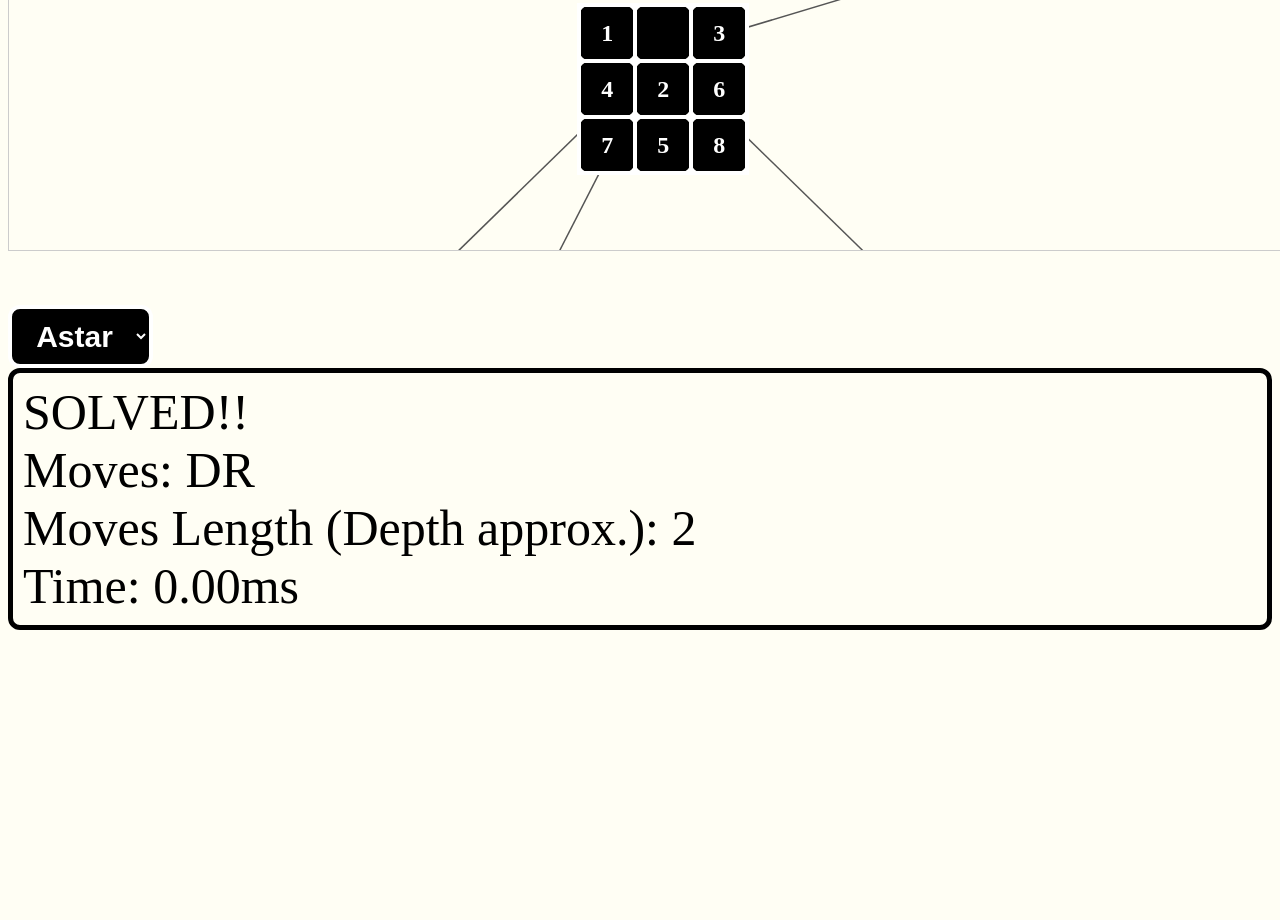
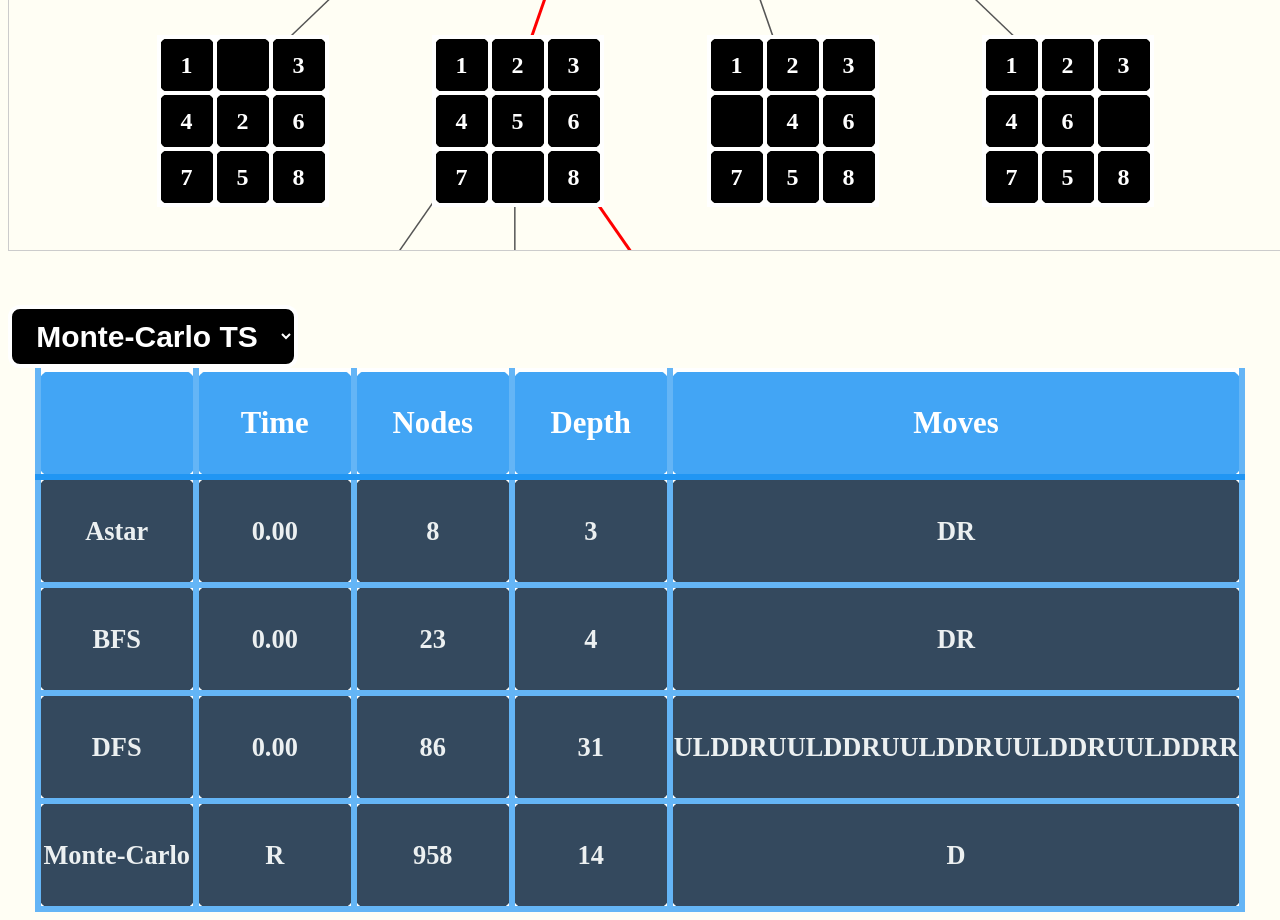
Before and after one commit to AbhiKandS/8puzzle-d3-graph, a plain HTML site: page index.html in a window 1280 px wide. Shown: the part 379-1299 px from the top of the page. Before the commit the page ends 1017 px from the top, so only its background shows below. Drawn offline with Linux system fonts and the light colour scheme.

Commit message:
add mcts

```diff
--- /dev/null
+++ b/fillTable.js
@@ -0,0 +1,81 @@
+import { Astar, bfs , dfs} from "./searchAlgorithms.js";
+import { MCTS } from "./mcts.js";
+import { FINAL, BLANK, PuzzleState } from "./puzzle_state.js";
+import renderTree from "./renderTree.js";
+
+export function fillTable(state) {
+    let table = document.querySelector('#table-body');
+
+    state.children = [];
+    let res = Astar(state);
+    let root = d3.hierarchy(state);
+    let maxDepth = root.height + 1;
+    let numNodes = root.descendants().length;
+
+    console.log(table);
+
+    table.innerHTML += `
+            <tr>
+                <td>Astar</td>
+                <td>${res[1]}</td>
+                <td>${numNodes}</td>
+                <td>${maxDepth}</td>
+                <td>${res[0]}</td>
+            </tr>
+    `
+
+    state.children = [];
+    res = bfs(state);
+    root = d3.hierarchy(state);
+    maxDepth = root.height + 1;
+    numNodes = root.descendants().length;
+
+    console.log(table);
+
+    table.innerHTML += `
+            <tr>
+                <td>BFS</td>
+                <td>${res[1]}</td>
+                <td>${numNodes}</td>
+                <td>${maxDepth}</td>
+                <td>${res[0]}</td>
+            </tr>
+    `
+
+    state.children = [];
+    res = dfs(state);
+    root = d3.hierarchy(state);
+    maxDepth = root.height + 1;
+    numNodes = root.descendants().length;
+
+    console.log(table);
+
+    table.innerHTML += `
+            <tr>
+                <td>DFS</td>
+                <td>${res[1]}</td>
+                <td>${numNodes}</td>
+                <td>${maxDepth}</td>
+                <td>${res[0]}</td>
+            </tr>
+    `
+
+    state.children = [];
+    res = MCTS(state);
+    root = d3.hierarchy(state);
+    maxDepth = root.height + 1;
+    numNodes = root.descendants().length;
+
+    console.log(table);
+
+    table.innerHTML += `
+            <tr>
+                <td>Monte-Carlo</td>
+                <td>${res[1]}</td>
+                <td>${numNodes}</td>
+                <td>${maxDepth}</td>
+                <td>${res[0]}</td>
+            </tr>
+    `
+
+}
--- a/index.html
+++ b/index.html
@@ -110,6 +110,53 @@
             /* Make dropdown arrow visible for IE */
         }
 
+
+        /* Styles for cells within the table with id="table" */
+        #table td {
+            /* Approximately 10 times larger, plus 10% increase */
+            width: 150px;
+            height: 100px;
+            /* Adjust height for potentially more content */
+            border: 6px solid #64b5f6;
+            /* Material Blue 300 border for cells */
+            background-color: #34495e;
+            /* Slightly lighter dark background for cells */
+            text-align: center;
+            vertical-align: middle;
+            /* Increased font size by 10% */
+            font-size: 26.4px;
+            font-weight: bold;
+            color: #ecf0f1;
+            /* Light text color */
+            border-radius: 15px;
+            /* Rounded corners for cells */
+            transition: background-color 0.3s ease, transform 0.2s ease;
+            /* Smooth transition */
+            cursor: pointer;
+            /* Indicate interactivity if applicable */
+        }
+
+        /* Style for the table header cells */
+        #table thead td {
+            background-color: #42a5f5;
+            /* Material Blue 400 background for header */
+            color: #ffffff;
+            /* White text for header */
+            /* Increased font size by 10% */
+            font-size: 30.8px;
+            font-weight: bold;
+            border-bottom: 6px solid #2196f3;
+            /* Material Blue 500 bottom border */
+            border-top: none;
+            /* Remove top border for header cells */
+        }
+
+        /* Hover effect for cells */
+        #table td:hover {
+            background-color: #416988;
+            /* Darker on hover */
+            transform: scale(1.02);
+            /* Slightly enlarge on hover */
         }
     </style>
 
@@ -117,9 +164,9 @@
 
 <body>
     <!-- <div id="tree-container" class="scroll-wrapper">
-            <ul id="root">
-            </ul>
-        </div> -->
+                <ul id="root">
+                </ul>
+            </div> -->
 
 
     <div class="scroll-wrapper">
@@ -132,11 +179,23 @@
 
     <select id="myDropdown">
         <option value="Astar" selected>Astar</option>
+        <option value="MCST" selected>Monte-Carlo TS</option>
         <option value="bfs">bfs</option>
         <option value="dfs">dfs</option>
     </select>
 
-    <div id="solved-state"></div>
+    <!-- <div id="solved-state"></div> -->
+    <table id="table">
+        <thead>
+            <td></td>
+            <td>Time</td>
+            <td>Nodes</td>
+            <td>Depth</td>
+            <td>Moves</td>
+        </thead>
+        <tbody id="table-body">
+        </tbody>
+    </table>
 
     <script type="module" src="./main.js"></script>
 </body>
--- a/main.js
+++ b/main.js
@@ -1,6 +1,8 @@
 import { Astar, bfs , dfs} from "./searchAlgorithms.js";
+import { MCTS } from "./mcts.js";
 import { FINAL, BLANK, PuzzleState } from "./puzzle_state.js";
 import renderTree from "./renderTree.js";
+import { fillTable } from "./fillTable.js";
 
 let newstate = new PuzzleState(
     [['1', '2', '3'],
@@ -17,7 +19,8 @@ dropdown.addEventListener("change", (event) => {
     const algoMap = {
         "Astar": Astar,
         "bfs": bfs,
-        "dfs": dfs
+        "dfs": dfs,
+        "MCST" : MCTS
     };
     const searchAlgo = algoMap[event.target.value]
 
@@ -34,5 +37,7 @@ dropdown.addEventListener("change", (event) => {
 
 if (solveStateElement)
     solveStateElement.innerHTML = `Solving...`;
-const path = bfs(newstate);
+const path = Astar(newstate)[0];
 renderTree(newstate, path)
+
+fillTable(newstate);
--- /dev/null
+++ b/mcts.js
@@ -0,0 +1,300 @@
+import {PuzzleState, FINAL, BLANK, MOVES} from "./puzzle_state.js"; // Ensure MOVES and BLANK are exported from puzzle_state.js
+
+// --- Helper functions for Monte Carlo Tree Search (MCTS) ---
+
+/**
+ * Calculates the Upper Confidence Bound 1 applied to trees (UCT) value for a child node.
+ * UCT is used to balance exploration of less visited nodes and exploitation of nodes
+ * that have shown good results in simulations.
+ *
+ * UCT = (winScore / visitCount) + explorationParameter * sqrt(ln(parentNode.visitCount) / visitCount)
+ *
+ * @param {PuzzleState} parentNode The parent node.
+ * @param {PuzzleState} childNode The child node.
+ * @param {number} explorationParameter A parameter to tune the balance between exploration and exploitation (commonly sqrt(2)).
+ * @returns {number} The UCT value for the child node. Returns Infinity if the child has not been visited to prioritize exploration.
+ */
+function calculateUCT(parentNode, childNode, explorationParameter = 1.4) {
+    // Prioritize unvisited nodes
+    if (childNode.visitCount === 0) {
+        return Infinity;
+    }
+    // Win rate: proportion of rollouts from this node that reached the goal.
+    const winRate = childNode.winScore / childNode.visitCount;
+    // Exploration term: encourages visiting nodes with fewer visits relative to their parent.
+    const explorationTerm = explorationParameter * Math.sqrt(Math.log(parentNode.visitCount) / childNode.visitCount);
+    return winRate + explorationTerm;
+}
+
+/**
+ * Selects the best child node to explore from the current node based on the UCT policy.
+ * Assumes the children of the node have already been generated (expanded).
+ *
+ * @param {PuzzleState} node The current node.
+ * @param {number} explorationParameter The exploration parameter for the UCT calculation.
+ * @returns {PuzzleState | null} The selected child node, or null if no children exist or can be selected.
+ */
+function selectMCTSNode(node, explorationParameter) {
+    let bestChild = null;
+    let bestUctValue = -Infinity;
+
+    // Ensure children have MCTS properties initialized
+     for (const child of node.children) {
+          if (child.visitCount === undefined) child.visitCount = 0;
+          if (child.winScore === undefined) child.winScore = 0;
+     }
+
+    for (const child of node.children) {
+        const uctValue = calculateUCT(node, child, explorationParameter);
+        if (uctValue > bestUctValue) {
+            bestUctValue = uctValue;
+            bestChild = child;
+        }
+    }
+    return bestChild;
+}
+
+/**
+ * Performs a random rollout (simulation) from a given puzzle state until a terminal state
+ * is reached (goal state) or a maximum depth is exceeded.
+ *
+ * @param {PuzzleState} state The state to start the rollout from.
+ * @param {number} maxDepth The maximum number of random moves in the rollout to prevent infinite loops.
+ * @returns {boolean} True if the goal state was reached during the rollout, false otherwise.
+ */
+function performRollout(state, maxDepth = 500) {
+    // Create a deep copy of the state grid to simulate on without modifying the original tree node
+    let currentGrid = structuredClone(state.grid);
+    let [holeRow, holeCol] = [state.holeRow, state.holeCol];
+
+    let depth = 0;
+    const movesList = Object.keys(MOVES);
+    const isValid = (r, c) => r >= 0 && r < 3 && c >= 0 && c < 3; // Assuming 3x3 grid for 8-puzzle
+
+    while (depth < maxDepth) {
+        // Check if the current state in the simulation is the goal state
+        let isGoalStateSimulation = true;
+        for(let i = 0; i < FINAL.length; i++) {
+            for (let j = 0; j < FINAL[i].length; j++) {
+                if (currentGrid[i][j] !== FINAL[i][j]) {
+                    isGoalStateSimulation = false;
+                    break;
+                }
+            }
+            if (!isGoalStateSimulation) break;
+        }
+
+        if (isGoalStateSimulation) {
+            return true; // Goal reached in simulation
+        }
+
+        // Get possible moves from the current simulation state
+        const possibleMoves = [];
+        if (isValid(holeRow - 1, holeCol)) possibleMoves.push('U');
+        if (isValid(holeRow + 1, holeCol)) possibleMoves.push('D');
+        if (isValid(holeRow, holeCol - 1)) possibleMoves.push('L');
+        if (isValid(holeRow, holeCol + 1)) possibleMoves.push('R');
+
+        // If no moves are possible (should only happen at goal or in a blocked state), break
+        if (possibleMoves.length === 0) break;
+
+        // Choose a random valid move
+        const randomMove = possibleMoves[Math.floor(Math.random() * possibleMoves.length)];
+
+        // Apply the random move to the simulation grid
+        const [dr, dc] = MOVES[randomMove];
+        const newRow = holeRow + dr;
+        const newCol = holeCol + dc;
+
+        // Swap blank and the tile
+        currentGrid[holeRow][holeCol] = currentGrid[newRow][newCol];
+        currentGrid[newRow][newCol] = BLANK;
+
+        // Update hole position for the simulation
+        holeRow = newRow;
+        holeCol = newCol;
+
+        depth++;
+    }
+
+    // Check goal state one last time after the loop in case maxDepth was reached just before solving
+     let isGoalStateSimulation = true;
+     for(let i = 0; i < FINAL.length; i++) {
+         for (let j = 0; j < FINAL[i].length; j++) {
+             if (currentGrid[i][j] !== FINAL[i][j]) {
+                 isGoalStateSimulation = false;
+                 break;
+             }
+         }
+         if (!isGoalStateSimulation) break;
+     }
+     return isGoalStateSimulation;
+}
+
+/**
+ * Backpropagates the result of a rollout up the tree from the node where the rollout started
+ * to the root. Updates visit counts and win scores along the path.
+ *
+ * @param {PuzzleState[]} nodesInPath An array of nodes visited during the selection and expansion phases of the MCTS iteration, from root to the rollout start node.
+ * @param {boolean} rolloutResult True if the rollout reached the goal state, false otherwise.
+ */
+function backpropagate(nodesInPath, rolloutResult) {
+    for (const node of nodesInPath) {
+        node.visitCount++;
+        if (rolloutResult) {
+            node.winScore++; // Increment win score if the rollout was successful (reached the goal)
+        }
+    }
+}
+
+/**
+ * Solves the 8-puzzle problem using an iterative Monte Carlo Tree Search (MCTS) approach.
+ * At each step of the main search, MCTS simulations are run from the current state to determine
+ * the best next move. The process repeats until the goal state is reached or a limit is hit.
+ *
+ * @param {PuzzleState} initialState The starting puzzle state.
+ * @param {number} numMCTSIterations The number of MCTS simulation iterations to run at each step of the main search. More iterations improve decision making but take longer.
+ * @param {number} explorationParameter The exploration parameter (C) for the UCT calculation. Controls the balance between exploration and exploitation in MCTS.
+ * @param {number} maxRolloutDepth The maximum depth for random rollouts during the simulation phase of MCTS. Prevents infinite rollouts.
+ * @param {number} maxSearchSteps The maximum number of moves in the overall search path. Prevents infinite loops in the main search.
+ * @returns {string | boolean} The sequence of moves ('U', 'D', 'L', 'R') as a string to reach the goal, or false if a solution is not found within the limits.
+ */
+export function MCTS(initialState, numMCTSIterations = 10000, explorationParameter = 1.4, maxRolloutDepth = 500, maxSearchSteps = 100) {
+    const start = performance.now('MCTS');
+    let currentState = initialState;
+    let path = "";
+    const visitedStates = new Set(); // Tracks visited *grid configurations* in the overall search path
+
+    // Ensure the initial state node has MCTS statistics properties
+    if (currentState.visitCount === undefined) currentState.visitCount = 0;
+    if (currentState.winScore === undefined) currentState.winScore = 0;
+
+    // Main search loop: Repeat MCTS at each step to find the best next move until the goal is reached.
+    for (let step = 0; step < maxSearchSteps && !currentState.isGoalState(); step++) {
+        const stateIdentifier = JSON.stringify(currentState.grid);
+        if (visitedStates.has(stateIdentifier)) {
+            console.log("MCTS Search: Cycle detected or already explored this state. Stopping.");
+            currentState.unsolved(); // Mark the current state as unsolved if stuck
+            return false; // Indicate failure to find a solution within the maximum search steps
+        }
+        visitedStates.add(stateIdentifier);
+
+        // Run MCTS simulation iterations from the current state to gather statistics
+        for (let i = 0; i < numMCTSIterations; i++) {
+            let nodeForIteration = currentState; // Start the MCTS iteration from the current actual puzzle state
+            const visitedNodesInIteration = [nodeForIteration]; // Track path in the MCTS *tree* for backpropagation
+
+            // 1. Selection: Traverse down the tree based on UCT until an unvisited child or a leaf node is found.
+            while (nodeForIteration.children && nodeForIteration.children.length > 0) {
+                 // Ensure children have MCTS stats
+                 for(const child of nodeForIteration.children) {
+                      if (child.visitCount === undefined) child.visitCount = 0;
+                      if (child.winScore === undefined) child.winScore = 0;
+                 }
+
+                 // If there's an unvisited child, select it immediately for exploration.
+                 const unvisitedChild = nodeForIteration.children.find(child => child.visitCount === 0);
+                 if (unvisitedChild) {
+                     nodeForIteration = unvisitedChild;
+                     visitedNodesInIteration.push(nodeForIteration);
+                     break; // Move to Expansion/Simulation phase with this unvisited node
+                 } else {
+                      // If all children have been visited, select the best child based on UCT
+                      let nextNode = selectMCTSNode(nodeForIteration, explorationParameter);
+
+                      // If a child was selected, move to it. If not (shouldn't happen if children exist), break.
+                      if (nextNode) {
+                          nodeForIteration = nextNode;
+                          visitedNodesInIteration.push(nodeForIteration);
+                      } else {
+                           break; // Should not happen in a well-defined puzzle state space
+                      }
+                 }
+            }
+
+            // 2. Expansion: If the selected node is not terminal and hasn't been expanded yet in this MCTS iteration, expand it.
+            // In this iterative MCTS approach, we expand the children of the `currentState` node and its successors as needed within the MCTS iterations.
+             if (!nodeForIteration.isGoalState() && nodeForIteration.children.length === 0) {
+                 nodeForIteration.expandChildren(); // Generate possible next states (children)
+
+                 // After expansion, select one of the newly generated children (if any) for the rollout.
+                 // A common strategy is to pick one of the new children to start the simulation from.
+                  if (nodeForIteration.children.length > 0) {
+                       // Simple approach: pick the first newly expanded child
+                      nodeForIteration = nodeForIteration.children[0];
+                      visitedNodesInIteration.push(nodeForIteration);
+                  }
+                  // If no children were generated (unlikely unless it was already a terminal state, checked above),
+                  // the rollout will start from the `nodeForIteration` itself.
+             }
+
+
+            // 3. Simulation (Rollout): Perform a random playout from the current `nodeForIteration`.
+            const rolloutResult = performRollout(nodeForIteration, maxRolloutDepth);
+
+            // 4. Backpropagation: Update the statistics (visit counts and win scores) of the nodes
+            // along the path from the rollout start node back up to the root of this MCTS iteration (which is `currentState`).
+            backpropagate(visitedNodesInIteration, rolloutResult);
+        }
+
+        // After running the MCTS iterations from the current state, decide the best move
+        // to make in the actual puzzle by examining the children of `currentState`.
+        let bestNextState = null;
+        let bestMetric = -1; // Use win rate as the primary metric
+
+        // Ensure the children of the current state are expanded so we have options to choose from
+        if (currentState.children.length === 0) {
+            currentState.expandChildren();
+        }
+
+        // Select the child with the highest win rate. As a tie-breaker or fallback, use visit count.
+        for (const child of currentState.children) {
+            // Ensure child has MCTS properties
+             if (child.visitCount === undefined) child.visitCount = 0;
+             if (child.winScore === undefined) child.winScore = 0;
+
+            // Calculate the metric (win rate) for the child. Handle the case of 0 visits.
+            const currentMetric = child.visitCount > 0 ? child.winScore / child.visitCount : 0;
+
+            if (currentMetric > bestMetric) {
+                bestMetric = currentMetric;
+                bestNextState = child;
+            } else if (currentMetric === bestMetric) {
+                // Tie-breaking: if win rates are equal, prefer the node with more visits as it's more explored.
+                if (child.visitCount > (bestNextState ? bestNextState.visitCount : -1)) {
+                     bestNextState = child;
+                }
+            }
+        }
+
+        // If no next state was selected after MCTS iterations, it indicates a problem
+        // (e.g., no children, or MCTS couldn't find any promising moves).
+        if (bestNextState === null) {
+             console.log("MCTS Search: Failed to select a next state after iterations. Stopping.");
+             currentState.unsolved();
+             return false; // Indicate that a solution was not found
+        }
+
+        // Append the chosen move to the overall path and update the current state for the next step of the main search.
+        const move = bestNextState.id.replace(currentState.id, ''); // Extract the move character from the ID difference
+        path += move;
+        currentState = bestNextState; // Move to the selected best state
+
+        // The MCTS statistics (visitCount, winScore) are stored directly on the PuzzleState objects.
+        // When we set currentState to bestNextState, the accumulated stats for that state are carried over
+        // to the next iteration of the main search loop, allowing MCTS to build upon prior exploration.
+    }
+
+    // If the loop finishes, the goal state has been reached.
+    const end = performance.now('MCTS');
+    const time = (end - start).toFixed(2);
+    currentState.solved(visitedStates.size, time); // visitedStates counts the unique puzzle grid states visited in the overall path
+    return path; // Return the sequence of moves that leads to the solution
+}
+
+// Keep other search algorithms (Astar, bfs, dfs) if they are part of the file
+// import MinHeap from "./minHeap.js"; // Keep if Astar is present
+
+// export function Astar(puzzleState) { ... }
+// export function bfs(puzzleState) { ... }
+// export function dfs(puzzleState=new PuzzleState(FINAL), visited=new Set(), start=performance.now('dfs')) { ... }
--- a/puzzle_state.js
+++ b/puzzle_state.js
@@ -8,7 +8,7 @@ export const FINAL = [
     ['7', '8', BLANK]
 ];
 
-const MOVES = {
+export const MOVES = {
     'U': [-1, 0],
     'D': [1, 0],
     'L': [0, -1],
@@ -32,6 +32,10 @@ export class PuzzleState {
         this.name = this.name();
         this.htmlName = this.htmlName();
         this.id = id;
+
+        // MCTS specific statistics
+        this.visitCount = 0; // Number of times this node has been visited in MCTS simulations
+        this.winScore = 0;
 
         this.children = [];
     }
--- a/renderTree.js
+++ b/renderTree.js
@@ -21,6 +21,8 @@ export default function renderTree(data, pathToSolution='', isDfs=false) {
 
     const maxDepth = root.height + 1;
     const numNodes = root.descendants().length;
+    console.log('depth: ', maxDepth, ' numNodes: ', numNodes);
+
     const nodeWidth = (isDfs) ? 35 : 100;
     const nodeHeight = 150;
     const hSpacing = nodeWidth * 1.5;
--- a/searchAlgorithms.js
+++ b/searchAlgorithms.js
@@ -20,7 +20,7 @@ export function Astar(puzzleState) {
             console.log(time);
 
             currState.solved(visited.size, time);
-            return currState.id.replace('root','')
+            return [currState.id.replace('root',''), time];
         }
 
         visited.add(currState.name);
@@ -50,7 +50,7 @@ export function bfs(puzzleState) {
             const end = performance.now('bfs');
             const time = (end-start).toFixed(2);
             currState.solved(visited.size, time);
-            return currState.id.replace('root', '')
+            return [currState.id.replace('root', ''), time]
         }
 
         currState.expandChildren();
@@ -66,13 +66,13 @@ export function bfs(puzzleState) {
 
 export function dfs(puzzleState=new PuzzleState(FINAL), visited=new Set(), start=performance.now('dfs')) {
     if (visited.has(puzzleState.name))
-        return false;
+        return [false, 0];
 
     if (puzzleState.isGoalState()) {
         const end = performance.now('dfs')
         const time = (end-start).toFixed(2);
         puzzleState.solved(visited.size, time);
-        return puzzleState.id.replace('root', '');
+        return [puzzleState.id.replace('root', ''), time];
     }
 
 
@@ -80,10 +80,8 @@ export function dfs(puzzleState=new PuzzleState(FINAL), visited=new Set(), start
     let res;
     puzzleState.expandChildren();
     for (const child of puzzleState.children) {
-        console.log(child.id);
-
         res = dfs(child, visited, start);
-        if (res) return res;
+        if (res[0]) return res;
     }
-    return false;
+    return [false,0];
 }
```
